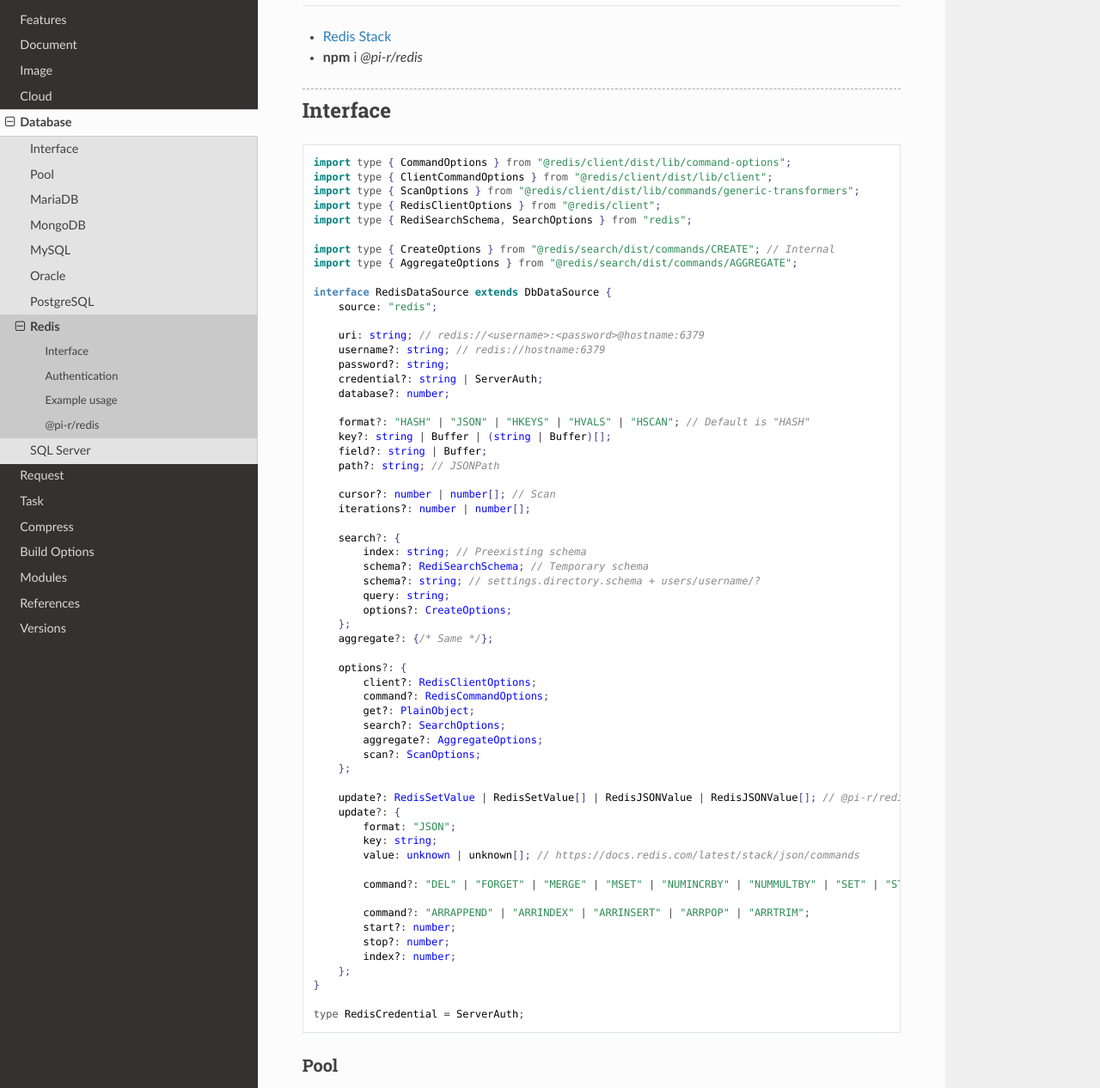
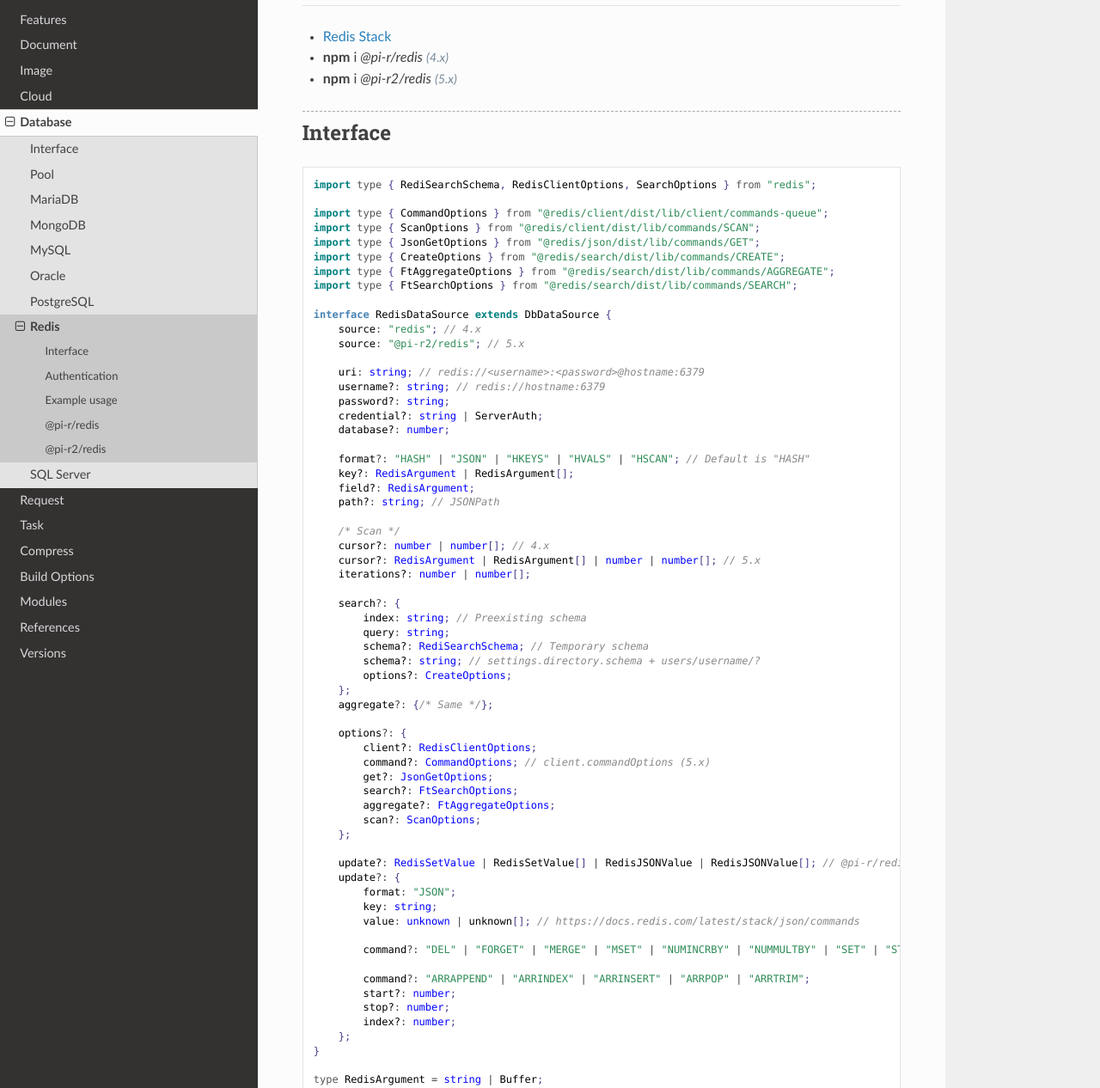
Before and after one commit to anpham6/chrome-docs, a Sphinx documentation site: the page built from source/db/redis.rst, in a window 1280 px wide and 1400 px high, cut to the strip 134-1400 px from the top of the window. Shown: the whole strip at 86% size. Built offline with Sphinx 7.4.7 and the Read the Docs theme 3.1.0, drawn with Linux system fonts in a browser that asks for light colours; some of the changed text lies outside the part shown.

Commit message:
DB: Redis 5.x sections were created.

```diff
--- a/source/db/redis.rst
+++ b/source/db/redis.rst
@@ -3,24 +3,26 @@ Redis
 =====
 
 - `Redis Stack <https://redis.io/downloads/#redis-stack-downloads>`_
-- **npm** i *@pi-r/redis*
+- **npm** i *@pi-r/redis* :alt:`(4.x)`
+- **npm** i *@pi-r2/redis* :alt:`(5.x)`
 
 Interface
 =========
 
 .. code-block:: typescript
 
-  import type { CommandOptions } from "@redis/client/dist/lib/command-options";
-  import type { ClientCommandOptions } from "@redis/client/dist/lib/client";
-  import type { ScanOptions } from "@redis/client/dist/lib/commands/generic-transformers";
-  import type { RedisClientOptions } from "@redis/client";
-  import type { RediSearchSchema, SearchOptions } from "redis";
+  import type { RediSearchSchema, RedisClientOptions, SearchOptions } from "redis";
 
-  import type { CreateOptions } from "@redis/search/dist/commands/CREATE"; // Internal
-  import type { AggregateOptions } from "@redis/search/dist/commands/AGGREGATE";
+  import type { CommandOptions } from "@redis/client/dist/lib/client/commands-queue";
+  import type { ScanOptions } from "@redis/client/dist/lib/commands/SCAN";
+  import type { JsonGetOptions } from "@redis/json/dist/lib/commands/GET";
+  import type { CreateOptions } from "@redis/search/dist/lib/commands/CREATE";
+  import type { FtAggregateOptions } from "@redis/search/dist/lib/commands/AGGREGATE";
+  import type { FtSearchOptions } from "@redis/search/dist/lib/commands/SEARCH";
 
   interface RedisDataSource extends DbDataSource {
-      source: "redis";
+      source: "redis"; // 4.x
+      source: "@pi-r2/redis"; // 5.x
 
       uri: string; // redis://<username>:<password>@hostname:6379
       username?: string; // redis://hostname:6379
@@ -29,28 +31,30 @@ Interface
       database?: number;
 
       format?: "HASH" | "JSON" | "HKEYS" | "HVALS" | "HSCAN"; // Default is "HASH"
-      key?: string | Buffer | (string | Buffer)[];
-      field?: string | Buffer;
+      key?: RedisArgument | RedisArgument[];
+      field?: RedisArgument;
       path?: string; // JSONPath
 
-      cursor?: number | number[]; // Scan
+      /* Scan */
+      cursor?: number | number[]; // 4.x
+      cursor?: RedisArgument | RedisArgument[] | number | number[]; // 5.x
       iterations?: number | number[];
 
       search?: {
           index: string; // Preexisting schema
+          query: string;
           schema?: RediSearchSchema; // Temporary schema
           schema?: string; // settings.directory.schema + users/username/?
-          query: string;
           options?: CreateOptions;
       };
       aggregate?: {/* Same */};
 
       options?: {
           client?: RedisClientOptions;
-          command?: RedisCommandOptions;
-          get?: PlainObject;
-          search?: SearchOptions;
-          aggregate?: AggregateOptions;
+          command?: CommandOptions; // client.commandOptions (5.x)
+          get?: JsonGetOptions;
+          search?: FtSearchOptions;
+          aggregate?: FtAggregateOptions;
           scan?: ScanOptions;
       };
 
@@ -69,12 +73,14 @@ Interface
       };
   }
 
+  type RedisArgument = string | Buffer;
   type RedisCredential = ServerAuth;
 
 Pool
 ----
 
 .. code-block:: typescript
+  :caption: 4.x
 
   import type { RedisClientOptions } from "redis";
 
@@ -85,6 +91,17 @@ Pool
       queue_max?: number; // maxWaitingClients
       queue_idle?: number; // softIdleTimeoutMillis
       timeout?: number; // acquireTimeoutMillis
+  }
+
+.. code-block:: typescript
+  :caption: 5.x
+
+  import type { RedisPoolOptions } from "redis";
+
+  interface PoolConfig { // using RedisPoolOptions
+      min?: number; // minimum
+      max?: number; // maximum
+      timeout?: number; // acquireTimeout
   }
 
 Authentication
@@ -102,6 +119,11 @@ Authentication
         "username": "",
         "password": "",
         "database": 0 // SELECT index (number > 0)
+      }
+    },
+    "settings": {
+      "imports": {
+        "redis": "@pi-r2/redis" // Optional
       }
     }
   }
@@ -174,7 +196,7 @@ Example usage
       "usePool": true,
       "options": {
         "client": {
-          "isolationPoolOptions": {
+          "isolationPoolOptions": { // 4.x
             "min": 0,
             "max": 10
           }
@@ -188,6 +210,17 @@ Example usage
 @pi-r/redis
 ===========
 
+.. versionadded:: 0.10.1
+
+  - *DbPool* static property **CACHE_IGNORE** through :target:`@pi-r/redis/client/pool` as :alt:`keyof RedisClientOptions` was implemented.
+
 .. versionadded:: 0.8.0
 
   - *RedisDataSource* property **format** with type "**HSCAN**" and optional argument :target:`cursor` | :target:`iterations` was implemented.
+
+@pi-r2/redis
+============
+
+.. versionadded:: 0.2.0
+
+  - Staging package for the ``redis 5.x`` release was created.
--- a/source/modules/db.rst
+++ b/source/modules/db.rst
@@ -105,7 +105,7 @@ Changelog
 .. versionadded:: 0.12.0
 
   - *DbPoolConstructor* :alt:`property` **CACHE_IGNORE** for non-cacheable pool attributes was created.
-  - *DbPoolConstructor* :alt:`function` **canCache** for  non-cacheable credentials was created.
+  - *DbPoolConstructor* :alt:`function` **canCache** for non-cacheable credentials was created.
 
 .. versionadded:: 0.10.0
 
```
Also changed, not shown: other parts of source/modules/db.rst (+1 -1 lines).
